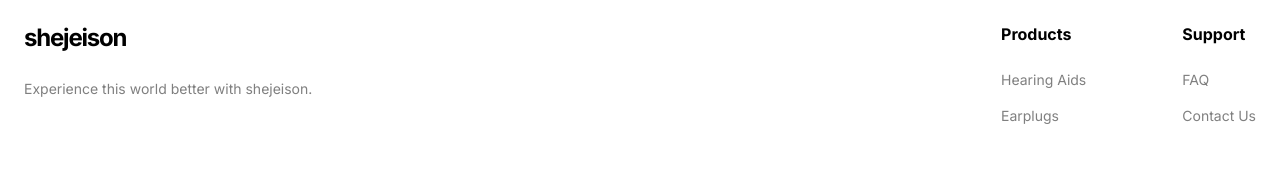
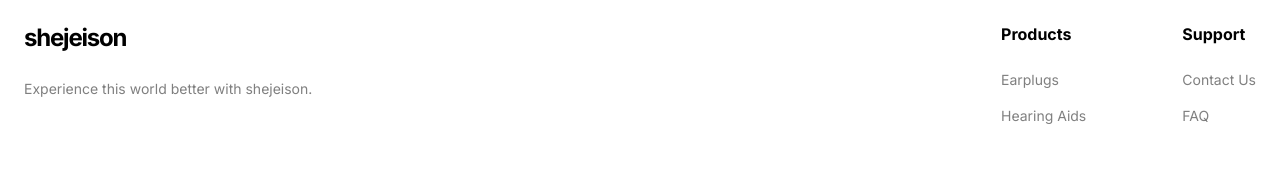
Before and after one commit to YutaoChan/shejesion-website, a React (Vite) app: page / in a window 1280 px wide. Shown: the part 3097-3273 px from the top of the page. Built offline with nearby package versions, Linux system fonts and the light colour scheme; a web font is replaced by a local one.

Commit message:
Reorder footer links

```diff
--- a/src/App.tsx
+++ b/src/App.tsx
@@ -385,16 +385,16 @@ const Footer = () => {
             <div>
               <h4 className="font-bold mb-6">Products</h4>
               <ul className="space-y-4 text-black/50 text-sm">
+                <li><Link to="/#music-earplugs" className="hover:text-black transition-colors">Earplugs</Link></li>
                 <li><Link to="/#hearing-aids" className="hover:text-black transition-colors">Hearing Aids</Link></li>
-                <li><Link to="/#music-earplugs" className="hover:text-black transition-colors">Earplugs</Link></li>
               </ul>
             </div>
 
             <div>
               <h4 className="font-bold mb-6">Support</h4>
               <ul className="space-y-4 text-black/50 text-sm">
+                <li><Link to="/support#support-contact" className="hover:text-black transition-colors">Contact Us</Link></li>
                 <li><Link to="/support" className="hover:text-black transition-colors">FAQ</Link></li>
-                <li><Link to="/support#support-contact" className="hover:text-black transition-colors">Contact Us</Link></li>
               </ul>
             </div>
           </div>
```
